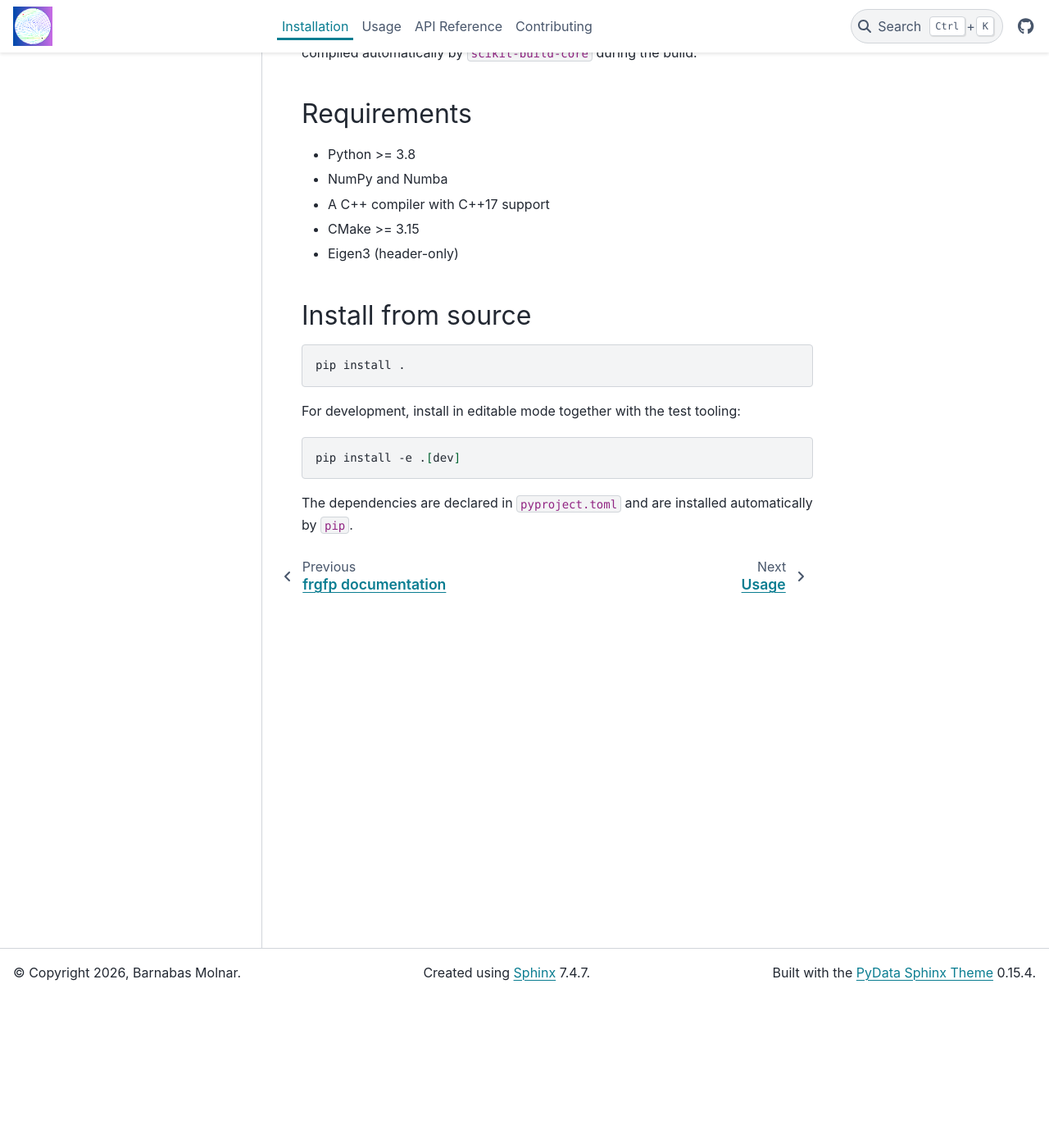
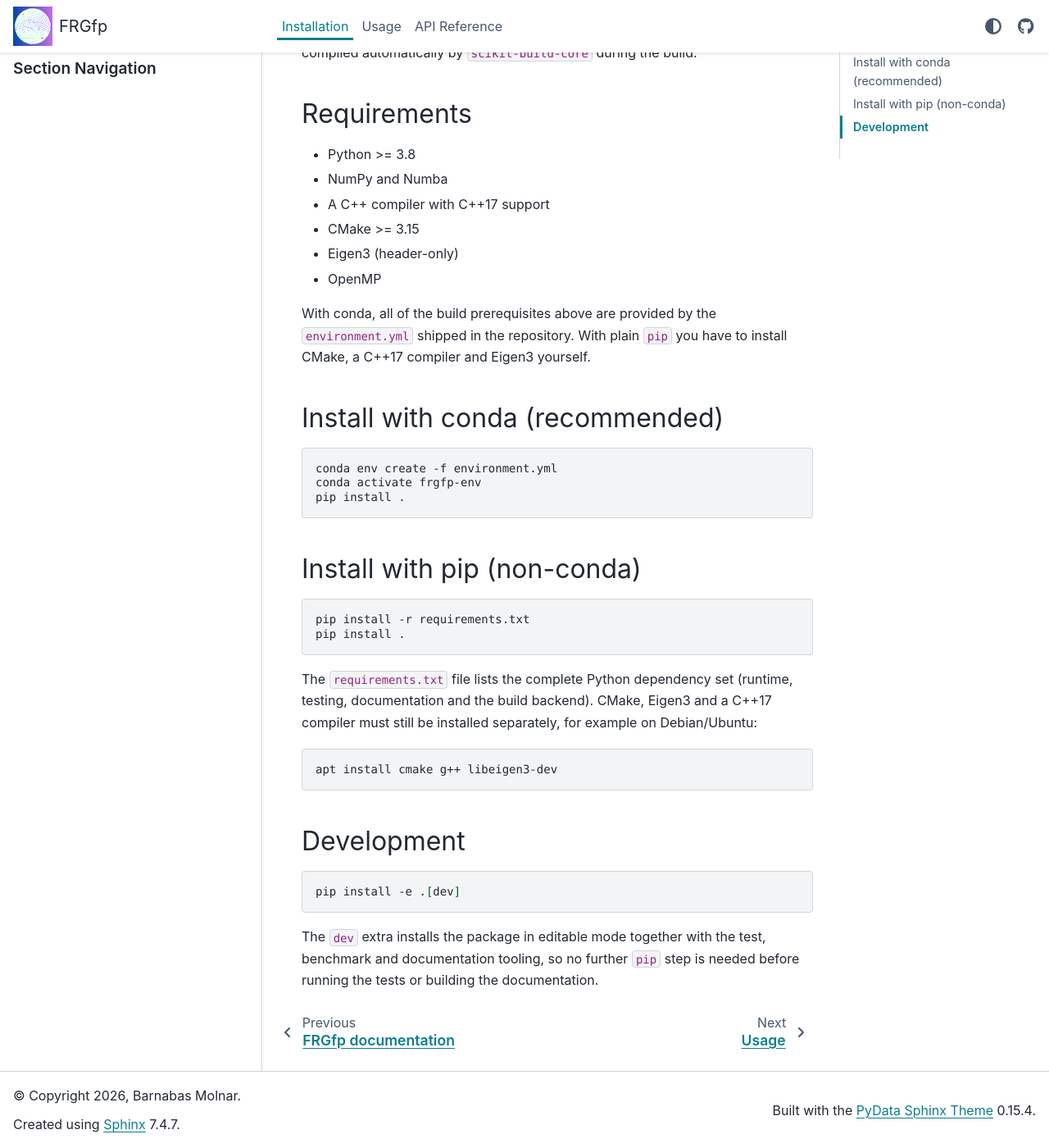
Before and after one commit to molbarnabas/frgfp, a Sphinx documentation site: the page built from doc/source/installation.rst, in a window 1280 px wide and 1400 px high, scrolled down 185 px. Shown: the whole window at 82% size. Built offline with Sphinx 7.4.7 and the PyData theme 0.15.4, drawn with Linux system fonts in a browser that asks for light colours; the version number could not be read and is left out.

Commit message:
docs change

```diff
--- a/doc/requirements.txt
+++ /dev/null
@@ -1,4 +0,0 @@
-sphinx>=5.0
-pydata-sphinx-theme>=0.13
-numpydoc
-setuptools_scm
--- a/doc/source/conf.py
+++ b/doc/source/conf.py
@@ -31,7 +31,7 @@ def _detect_version() -> str:
         return "0.0.0"
 
 # -- Project information -----------------------------------------------------
-project = "frgfp"
+project = "FRGfp"
 author = "Barnabas Molnar"
 copyright = "2026, Barnabas Molnar"
 
@@ -58,38 +58,31 @@ root_doc = "index"
 language = "en"
 
 # -- Options for HTML output -------------------------------------------------
+# Same theme as the SciPy documentation (pydata-sphinx-theme).
 html_theme = "pydata_sphinx_theme"
 html_static_path = ["_static"]
 html_logo = "../../frgfp_logo.png"
+html_last_updated_fmt = "%b %d, %Y"
 
 html_theme_options = {
-    "navbar_start": ["navbar-logo"],
-    "navbar_center": ["navbar-nav"],
-    "navbar_end": ["navbar-icon-links"],
+    "header_links_before_dropdown": 6,
     "icon_links": [
         {
             "name": "GitHub",
             "url": "https://github.com/molbarnabas/frgfp",
             "icon": "fa-brands fa-github",
-            "type": "fontawesome",
         },
     ],
-    "show_toc_level": 2,
-    "navigation_with_keys": True,
-    "collapse_navigation": True,
-    "navigation_depth": 4,
-    "show_nav_level": 2,
-    "show_prev_next": True,
-    "search_bar_text": "Search the docs...",
-    "footer_start": ["copyright"],
-    "footer_center": ["sphinx-version"],
-    "footer_end": ["theme-version"],
+    "logo": {"text": "FRGfp"},
+    "navbar_start": ["navbar-logo"],
+    "navbar_end": ["theme-switcher", "navbar-icon-links"],
+    "navbar_persistent": [],
+    "secondary_sidebar_items": ["page-toc"],
 }
 
-html_context = {
-    "github_user": "molbarnabas",
-    "github_repo": "frgfp",
-    "github_version": "main",
+html_sidebars = {
+    "index": ["search-button-field"],
+    "**": ["search-button-field", "sidebar-nav-bs"],
 }
 
 # -- Options for autodoc -----------------------------------------------------
--- a/doc/source/installation.rst
+++ b/doc/source/installation.rst
@@ -12,19 +12,44 @@ Requirements
 * A C++ compiler with C++17 support
 * CMake >= 3.15
 * Eigen3 (header-only)
+* OpenMP
 
-Install from source
--------------------
+With conda, all of the build prerequisites above are provided by the
+``environment.yml`` shipped in the repository. With plain ``pip`` you have to
+install CMake, a C++17 compiler and Eigen3 yourself.
+
+Install with conda (recommended)
+--------------------------------
 
 .. code-block:: bash
 
+   conda env create -f environment.yml
+   conda activate frgfp-env
    pip install .
 
-For development, install in editable mode together with the test tooling:
+Install with pip (non-conda)
+----------------------------
+
+.. code-block:: bash
+
+   pip install -r requirements.txt
+   pip install .
+
+The ``requirements.txt`` file lists the complete Python dependency set
+(runtime, testing, documentation and the build backend). CMake, Eigen3 and a
+C++17 compiler must still be installed separately, for example on Debian/Ubuntu:
+
+.. code-block:: bash
+
+   apt install cmake g++ libeigen3-dev
+
+Development
+-----------
 
 .. code-block:: bash
 
    pip install -e .[dev]
 
-The dependencies are declared in ``pyproject.toml`` and are installed
-automatically by ``pip``.
+The ``dev`` extra installs the package in editable mode together with the test,
+benchmark and documentation tooling, so no further ``pip`` step is needed before
+running the tests or building the documentation.
--- a/environment.yml
+++ b/environment.yml
@@ -6,6 +6,7 @@ dependencies:
   - python=3.10
   - cmake>=3.20
   - ninja
+  - make
   - cxx-compiler
   - eigen
   - pybind11
@@ -19,3 +20,4 @@ dependencies:
   - pip
   - pip:
       - scikit-build-core
+      - setuptools_scm
```
Also changed, not shown: README.md (+50 -40 lines), doc/source/api.rst (deleted, +0 -43 lines), doc/source/api/core.rst (added, +17 -0 lines), doc/source/api/index.rst (added, +27 -0 lines), doc/source/api/lpa.rst (added, +12 -0 lines), doc/source/contributing.rst (deleted, +0 -43 lines), doc/source/index.rst (+7 -7 lines), frgfp/__init__.py (+36 -23 lines), pyproject.toml (+4 -3 lines), requirements.txt (added, +21 -0 lines), 1 other file.
